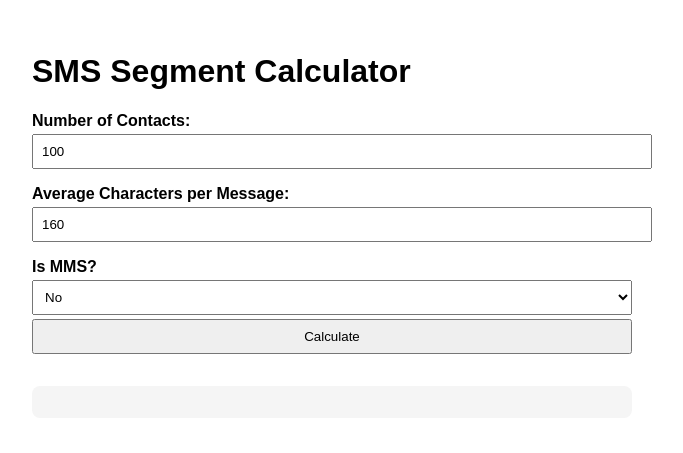
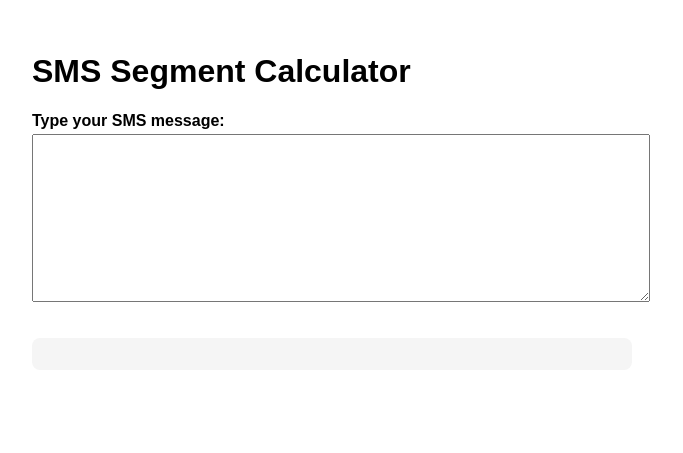
Before and after one commit to FrontROI/sms-segment-calculator, a plain HTML site: page index.html in a window 1280 px wide. Shown: the whole page, without its empty margins (308-991 px from the left). Drawn offline with Linux system fonts and the light colour scheme.

Commit message:
Update index.html

```diff
--- a/index.html
+++ b/index.html
@@ -15,15 +15,17 @@
       margin-top: 1rem;
       font-weight: bold;
     }
-    input, select, button {
+    textarea {
       width: 100%;
       padding: 0.5rem;
+      height: 150px;
       margin-top: 0.25rem;
+      font-family: monospace;
     }
     .result {
       margin-top: 2rem;
       font-weight: bold;
-      font-size: 1.2rem;
+      font-size: 1rem;
       background: #f5f5f5;
       padding: 1rem;
       border-radius: 8px;
@@ -33,23 +35,36 @@
 <body>
   <h1>SMS Segment Calculator</h1>
 
-  <label for="contacts">Number of Contacts:</label>
-  <input type="number" id="contacts" value="100">
-
-  <label for="characters">Average Characters per Message:</label>
-  <input type="number" id="characters" value="160">
-
-  <label for="mms">Is MMS?</label>
-  <select id="mms">
-    <option value="no">No</option>
-    <option value="yes">Yes</option>
-  </select>
-
-  <button onclick="calculate()">Calculate</button>
+  <label for="message">Type your SMS message:</label>
+  <textarea id="message" oninput="calculate()"></textarea>
 
   <div class="result" id="result"></div>
 
   <script>
+    // GSM-7 default character set
+    const gsm7Chars =
+      "@£$¥èéùìòÇ\nØø\rÅåΔ_ΦΓΛΩΠΨΣΘΞ" +
+      " !\"#¤%&'()*+,-./0123456789:;<=>?" +
+      "¡ABCDEFGHIJKLMNOPQRSTUVWXYZÄÖÑÜ§" +
+      "¿abcdefghijklmnopqrstuvwxyzäöñüà";
+
+    function isGSM7(text) {
+      for (let char of text) {
+        if (!gsm7Chars.includes(char)) {
+          return false;
+        }
+      }
+      return true;
+    }
+
     function calculate() {
-      const contacts = parseInt(document.getElementById("contacts").value) || 0;
-      const chars = parseInt(document.getEl
+      const message = document.getElementById("message").value;
+      const isGSM = isGSM7(message);
+      const charCount = message.length;
+
+      const encoding = isGSM ? "GSM-7" : "UCS-2";
+      const singleLimit = isGSM ? 160 : 70;
+      const multiLimit = isGSM ? 153 : 67;
+
+      const segmentLength = charCount > singleLimit ? multiLimit : singleLimit;
+      const segments = Math.ceil(charCou
```
